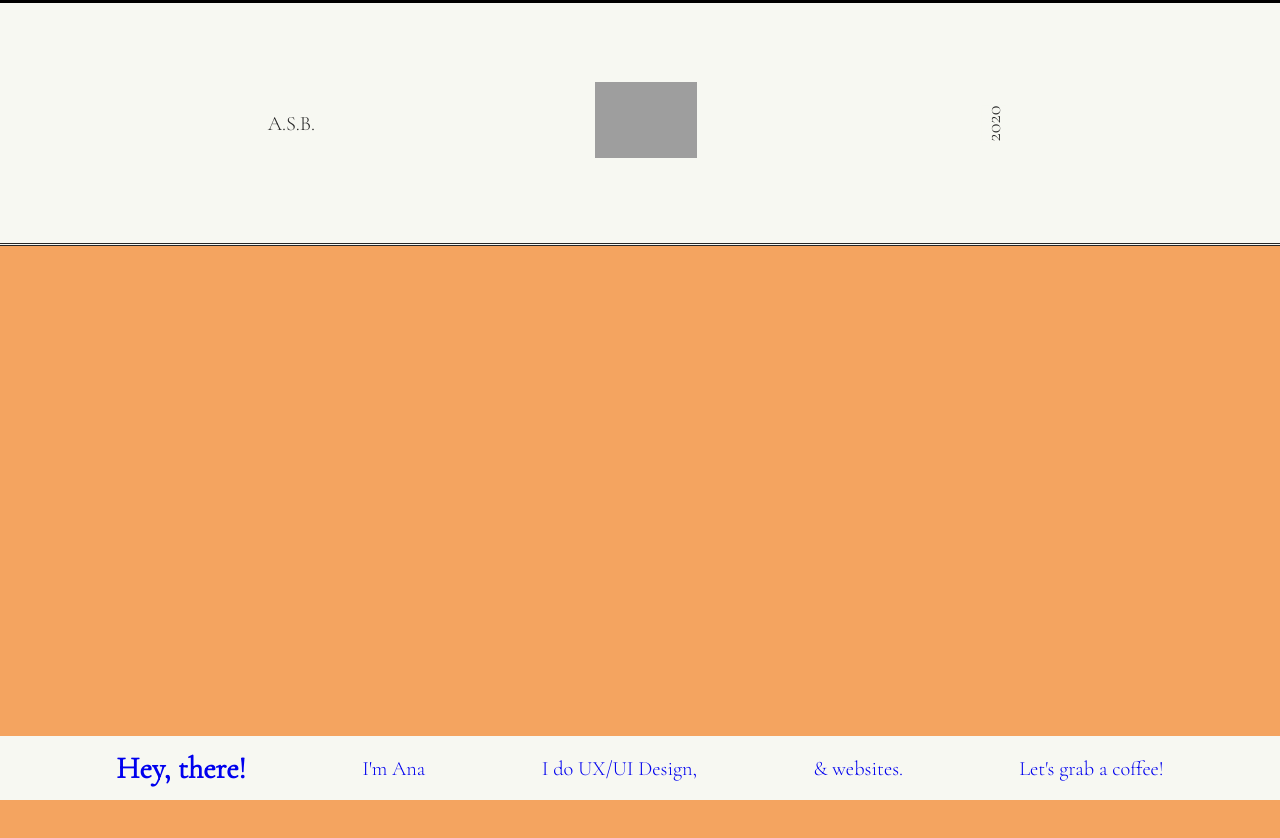
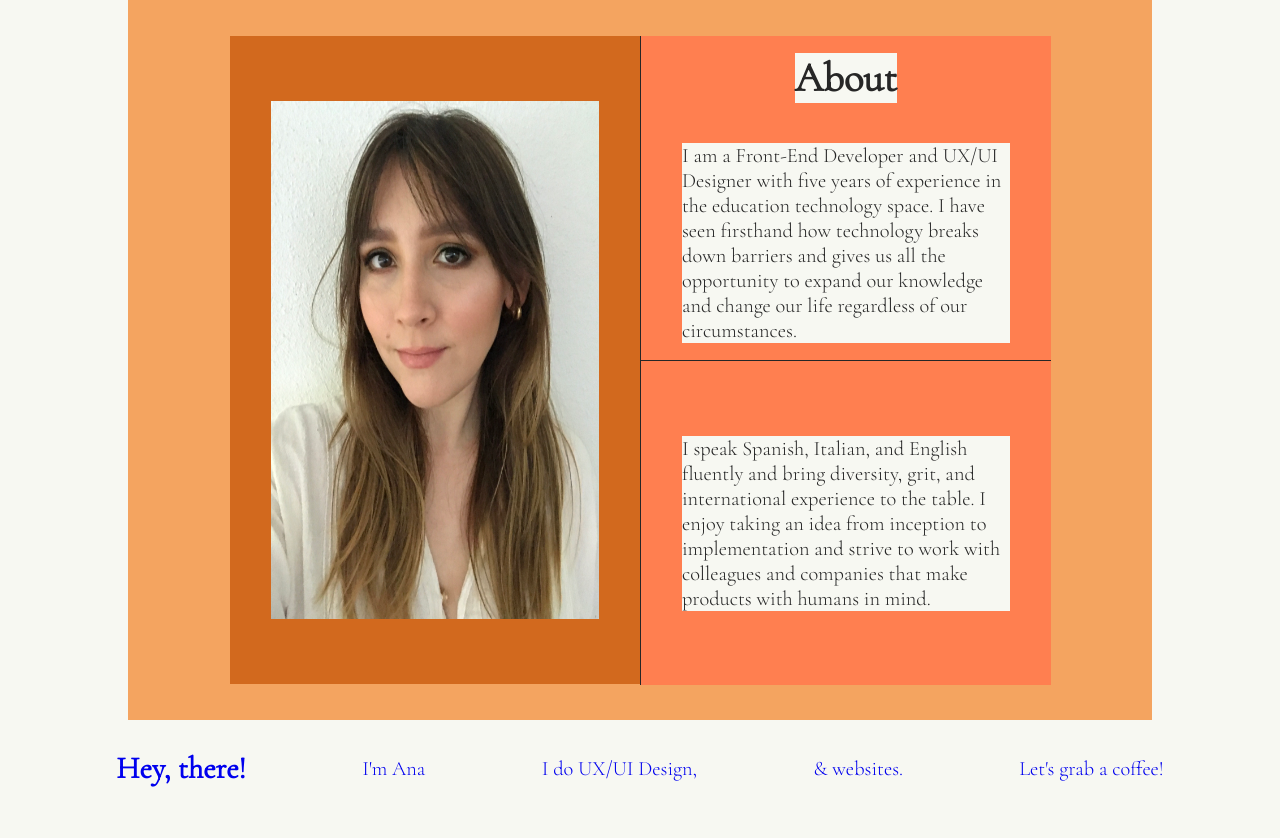
Before and after one commit to makeespresso/leportafollie-, a React (Create React App) app in the folder leportafollie/: page / in a window 1280 px wide. Shown: the top 838 px of the page. After the commit the page ends 800 px from the top, so only its background shows below. Built offline with nearby package versions, Linux system fonts and the light colour scheme; grey boxes are pictures that could not be loaded.

Commit message:
fixed home tg

```diff
--- a/leportafollie/src/App.css
+++ b/leportafollie/src/App.css
@@ -8,6 +8,9 @@
                 font-family: 'Cormorant Garamond', serif;
                 color: #262626;
                 font-size: calc(10px + 1.3vmin);
+                display: flex;
+                flex-direction: column;
+                align-items: center;
             }
 
             #Links {
@@ -119,13 +122,130 @@
             /* ABOUT CONTENT */
 
             #GeneralArea {
-            width: 100vw;
-            height: 100vh;
+                width: 80vw;
+                height: 90vh;
                 background-color: sandybrown;
+                display: flex;
+                justify-content: center;
+                flex-direction: column;
+                align-items: center;
+                min-width: 320px;
+                flex-wrap: wrap;
             }
+
+            .Content-grid {
+                width: 80%;
+                height: 90%;
+                background-color: chartreuse;
+                display: flex;
+                justify-content: center;
+                align-items: center;
+            }
+
+            .half-width {
+                width: 50%;
+                height: 100%;
+                background-color: chocolate;
+            }
+
+            .quarter-width {
+                height: 50%;
+                width: 100%;
+                background-color: coral;
+                border-left: 1px solid #262626;
+            }
+
+            .bottom1 {
+                border-bottom: 1px solid #262626;
+            }
+
+            .foto-style {
+                object-fit: contain;
+                height: 80%;
+                width: 80%;
+                background-color: aqua;
+            }
+
+            .avatar {
+                height: 100%;
+                width: 100%;
+            }
+
+            .style-left {
+                display: flex;
+                flex-direction: column;
+                justify-content: center;
+                align-items: center;
+            }
+
+            .quarter-width p {
+                width: 80%;
+            }
+
+            .half-width h1 {
+                margin-bottom: 1em;
+            }
+            /*
+        .wrapper {
+            max-width: 80%;
+            height: 80%;
+            margin: 0 20px;
+            display: grid;
+            grid-gap: 10px;
+            background-color: blueviolet;
+        }
+
+        .content {
+            grid-column: 2;
+            grid-row: 2 / 4;
+            background-color: blue;
+        }
+
+        .block-a {
+            grid-column: 1;
+            grid-row: 2;
+            background-color: red;
+            float: left;
+            width: 30vw;
+        }
+
+        .block-b {
+            grid-column: 1;
+            grid-row: 3;
+            background-color: yellow;
+        }
+
+
+
+        .content-width {
+            width: 80%;
+            background-color: cadetblue;
+            height: 60%;
+            object-fit: contain;
+        }
+
+        @supports (display: grid) {
+            .wrapper>* {
+                width: auto;
+                margin: 0;
+            }
+        } */
             /* MEDIA QUERIES */
             /* Smartphones (portrait and landscape) ----------- */
 
             @media only screen and (min-device-width: 320px) and (max-device-width: 480px) {
                 /* Styles */
+                .Content-grid {
+                    flex-direction: column;
+                    width: 100%;
                 }
+                .half-width {
+                    width: 100%;
+                }
+                .quarter-width {
+                    width: 100%;
+                    background-color: blue;
+                    border-style: none;
+                    margin-bottom: .5rem;
+                }
+            }
--- a/leportafollie/src/App.js
+++ b/leportafollie/src/App.js
@@ -8,8 +8,8 @@ function App() {
     return ( <
         div className = "App" >
         <
-        About / >
-        <
+        // About / >
+        // <
         Navbar / >
         <
         Routes / >
--- a/leportafollie/src/components/AboutContent.jsx
+++ b/leportafollie/src/components/AboutContent.jsx
@@ -4,7 +4,8 @@ import palm from '../img/palm.png';
 
 export default function AboutContent() {
     return (
-
+<>
+</>
     )
 }
 
--- a/leportafollie/src/components/Home.jsx
+++ b/leportafollie/src/components/Home.jsx
@@ -1,12 +1,53 @@
 import React, { Component } from 'react';
+import AnaImg from '../img/mephoto.JPG';
 class Home extends Component {
     render() {
         return (
             <div id="GeneralArea">
+<div className="Content-grid">
+    <div className="half-width style-left">
+        <div className="foto-style">
+    <img className="avatar" src = {AnaImg} alt="Ana S." />
+    </div>
 
+    </div>
+    <div className="half-width">
+    <div className="quarter-width bottom1 style-left style-fixes">
+    <h1>About</h1>
+    <p>I am a Front-End Developer and UX/UI Designer with five years of experience in the education technology space. I have seen firsthand how technology breaks down barriers and gives us all the opportunity to expand our knowledge and change our life regardless of our circumstances.</p>
+    </div>
+    <div className="quarter-width style-left">
+        <p>I speak Spanish, Italian, and English fluently and bring diversity, grit, and international experience to the table. I enjoy taking an idea from inception to implementation and strive to work with colleagues and companies that make products with humans in mind.</p>
+
+    </div>
+    </div>
+
+
+</div>
             </div>
         );
     }
 }
 
 export default Home;
+
+
+
+// <div className="wrapper">
+// <article className="content">
+// <img className="avatar" src = {AnaImg} alt="Ana S." />
+
+// </article>
+
+// <div class="block-a">
+// <h1>About</h1>
+//   <span>Me</span>
+//
+//   </div>
+// <div class="block-b">
+// <p>I speak Spanish, Italian, and English fluently and bring diversity, grit, and international experience to the table. I enjoy taking an idea from inception to implementation and strive to work with colleagues and companies that make products with humans in mind.</p>
+
+// </div>
+
+
+//           </div>
```
Lines whose indentation alone changed are shown as unchanged.
